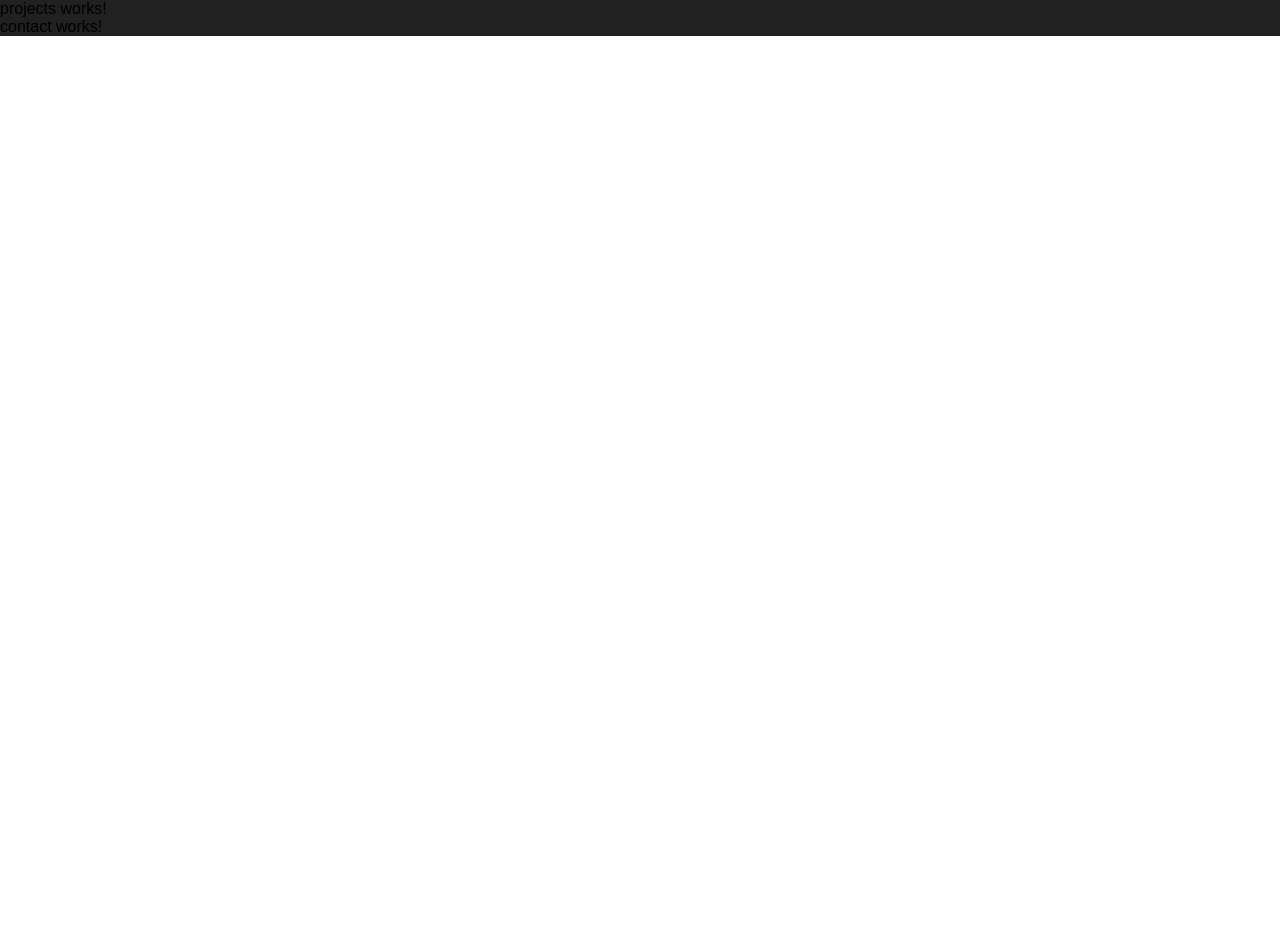
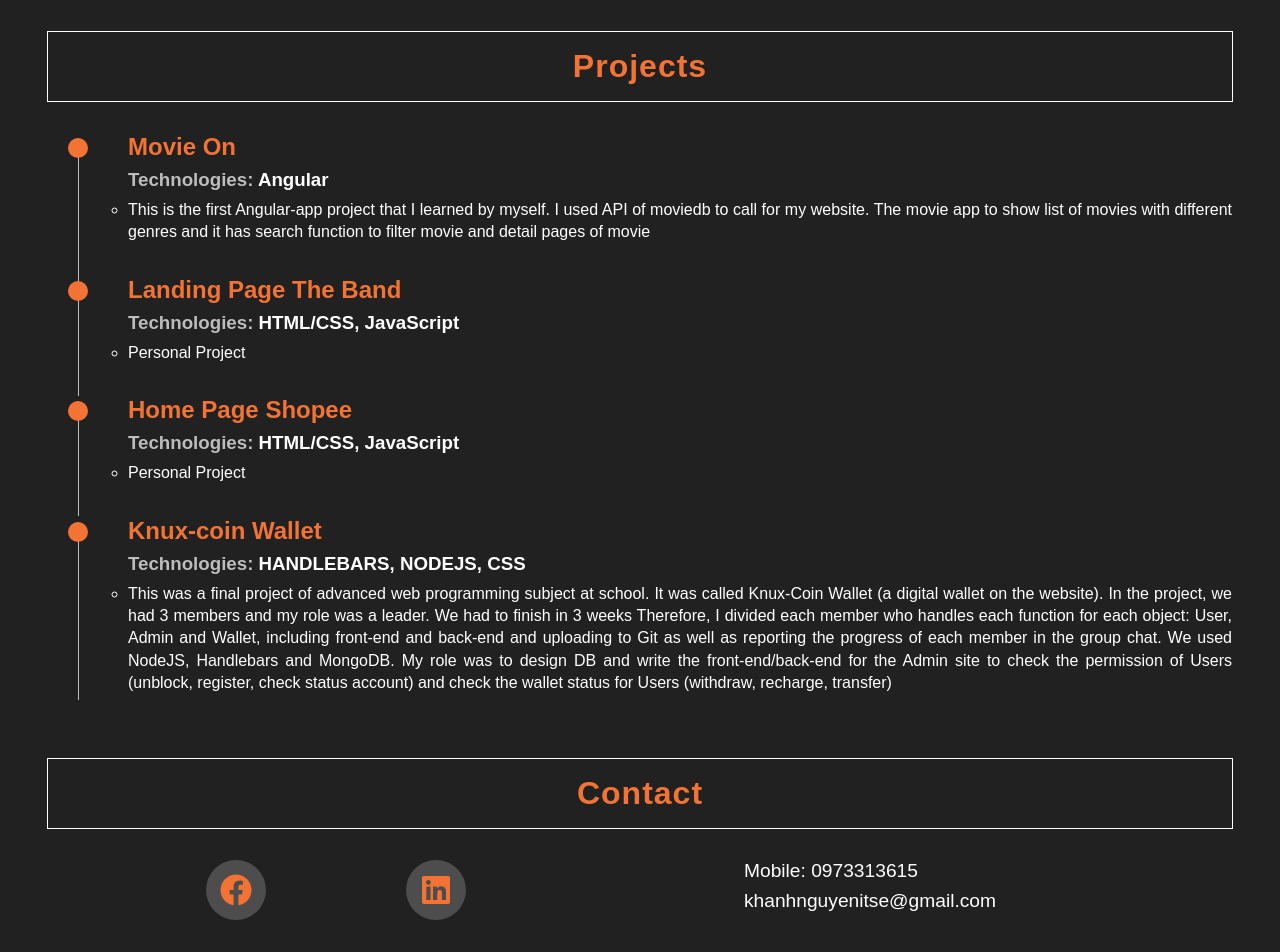
Before and after one commit to KhanhItSe2/my-portfolio, an Angular app: page / in a window 1280 px wide. Shown: the part 2169-3121 px from the top of the page. Before the commit the page ends 2205 px from the top, so only its background shows below. Built offline with nearby package versions, Linux system fonts and the light colour scheme.

Commit message:
Contact & Projects

```diff
--- a/src/app/contact/contact.component.css
+++ b/src/app/contact/contact.component.css
@@ -0,0 +1,60 @@
+:host {
+  display: block;
+  color: white;
+  padding: 2rem 3rem;
+}
+ul {
+  margin-top: 2rem;
+  list-style: none;
+  padding: 0%;
+}
+
+.social-media {
+  font-size: 2rem;
+  display: flex;
+  align-items: center;
+  justify-content: space-around;
+}
+
+.social-media li a{
+  height: 60px;
+  width: 60px;
+  display: flex;
+  align-items: center;
+  justify-content: center;
+  border-radius: 50%;
+  color: var(--orange);
+  background-color: rgba(255, 255, 255, 0.2);
+  text-decoration: none;
+}
+
+.contact-info li {
+  height: 30px;
+  font-size: 1.2rem;
+}
+
+/* PC */
+:host.pc .container {
+  display:grid;
+  gap: 2rem;
+  grid-template-columns: 1fr 1fr;
+}
+
+:host.pc h1 {
+  grid-column: 1/3;
+}
+
+:host.pc .social-media,
+:host.pc .contact-info {
+  width: 400px;
+  margin: 0 auto;
+}
+
+:host.pc .social-media {
+  cursor: pointer;
+}
+
+
+:host.pc .social-media li a:hover {
+  background-color: rgba(255, 255, 255, 0.3);
+}
--- a/src/app/contact/contact.component.html
+++ b/src/app/contact/contact.component.html
@@ -1 +1,20 @@
-<p>contact works!</p>
+<div class="container">
+  <h1>Contact</h1>
+  <ul class="social-media">
+    <li>
+      <a target="_blank" href="https://www.facebook.com/ankhanh.itse/"
+        ><i class="fa-brands fa-facebook"></i
+      ></a>
+    </li>
+    <li>
+      <a target="_blank" href="https://www.linkedin.com/in/khanh-nguyen-63328b204/"
+        ><i class="fa-brands fa-linkedin"></i
+      ></a>
+    </li>
+  </ul>
+
+  <ul class="contact-info">
+    <li>Mobile: 0973313615</li>
+    <li>khanhnguyenitse@gmail.com</li>
+  </ul>
+</div>
--- a/src/app/projects/projects.component.css
+++ b/src/app/projects/projects.component.css
@@ -0,0 +1,70 @@
+:host {
+  display: block;
+  color: white;
+  padding: 2rem 3rem;
+}
+
+section {
+  margin-top: 2rem;
+}
+section ul {
+  line-height: 1.4rem;
+}
+
+section h2 a {
+  text-decoration: none;
+  color: var(--orange)
+}
+
+section h3 {
+  margin-top: 0.5rem;
+  color: var(--gray-light);
+
+}
+
+section ul {
+  margin-top: 0.5rem;
+  list-style: circle;
+  text-align: justify;
+}
+
+/* PC */
+
+:host.pc section {
+  margin-left: 5rem;
+  position: relative
+}
+:host.pc section ul {
+  line-height: 1.4rem;
+}
+:host.pc section h3 span:nth-child(2){
+  color: white;
+}
+
+:host.pc section::before {
+  content: '';
+  position: absolute;
+  width: 20px;
+  height: 20px;
+  left: -60px;
+  top: 5px;
+  border-radius: 50%;
+  z-index: 2;
+  background-color: var(--orange);
+}
+
+:host.pc section::after {
+  content: '';
+  position: absolute;
+  width: 1px;
+  height: 130%;
+  left: -50px;
+  top: 5px;
+
+  z-index: 1;
+  background-color: var(--gray-light);
+}
+
+:host.pc section:last-child:after {
+  height: 100%;
+}
--- a/src/app/projects/projects.component.html
+++ b/src/app/projects/projects.component.html
@@ -1 +1,13 @@
-<p>projects works!</p>
+<div class="container">
+  <h1>Projects</h1>
+  <section *ngFor="let project of projects">
+    <h2> <a target="_blank" href="{{ project.link }}">{{ project.title }}</a></h2>
+    <h3>
+      <span>Technologies: </span>
+      <span>{{ project.technologies }}</span>
+    </h3>
+    <ul *ngFor="let desc of project.description">
+      <li>{{ desc }}</li>
+    </ul>
+  </section>
+</div>
--- a/src/app/projects/projects.component.ts
+++ b/src/app/projects/projects.component.ts
@@ -1,10 +1,43 @@
 import { Component } from '@angular/core';
+import { Project } from '../models/models';
 
 @Component({
   selector: 'app-projects',
   templateUrl: './projects.component.html',
-  styleUrls: ['./projects.component.css']
+  styleUrls: ['./projects.component.css'],
 })
 export class ProjectsComponent {
+  projects: Project[] = [
+    {
+      title: 'Movie On',
+      technologies: 'Angular',
+      description: [
+        'This is the first Angular-app project that I learned by myself. I used API of moviedb to call for my website. The movie app to show list of movies with different genres and it has search function to filter movie and detail pages of movie',
+      ],
+      link: 'https://movie-on-clone.netlify.app/',
+    },
+    {
+      title: 'Landing Page The Band',
+      technologies: 'HTML/CSS, JavaScript',
+      description: ['Personal Project'],
+      link: 'https://khanhitse2.github.io/the-band-clone/',
+    },
+    {
+      title: 'Home Page Shopee',
+      technologies: 'HTML/CSS, JavaScript',
+      description: [
+        'Personal Project',
+      ],
+      link: 'https://khanhitse2.github.io/home-shopee-clone/',
+    },
 
+    {
+      title: 'Knux-coin Wallet',
+      technologies: 'HANDLEBARS, NODEJS, CSS',
+      description: [
+        'This was a final project of advanced web programming subject at school. It was called Knux-Coin Wallet (a digital wallet on the website). In the project, we had 3 members and my role was a leader. We had to finish in 3 weeks Therefore, I divided each member who handles each function for each object: User, Admin and Wallet, including front-end and back-end and uploading to Git as well as reporting the progress of each member in the group chat. We used NodeJS, Handlebars and MongoDB. My role was to design DB and write the front-end/back-end for the Admin site to check the permission of Users (unblock, register, check status account) and check the wallet status for Users (withdraw, recharge, transfer)',
+      ],
+      link: 'https://github.com/KhanhItSe2/knux-coin-wallet',
+    },
+  ];
 }
--- a/src/index.html
+++ b/src/index.html
@@ -1,11 +1,18 @@
-<!doctype html>
+<!DOCTYPE html>
 <html lang="en">
   <head>
-  <meta charset="utf-8">
+    <meta charset="utf-8" />
     <title>MyPortfolio</title>
-  <base href="/">
-  <meta name="viewport" content="width=device-width, initial-scale=1">
-  <link rel="icon" type="image/x-icon" href="favicon.ico">
+    <base href="/" />
+    <meta name="viewport" content="width=device-width, initial-scale=1" />
+    <link rel="icon" type="image/x-icon" href="favicon.ico" />
+    <link
+      rel="stylesheet"
+      href="https://cdnjs.cloudflare.com/ajax/libs/font-awesome/6.3.0/css/all.min.css"
+      integrity="sha512-SzlrxWUlpfuzQ+pcUCosxcglQRNAq/DZjVsC0lE40xsADsfeQoEypE+enwcOiGjk/bSuGGKHEyjSoQ1zVisanQ=="
+      crossorigin="anonymous"
+      referrerpolicy="no-referrer"
+    />
   </head>
   <body>
     <app-root></app-root>
```
Also changed, not shown: src/app/models/models.ts (+8 -0 lines). Lines whose indentation alone changed are shown as unchanged.
